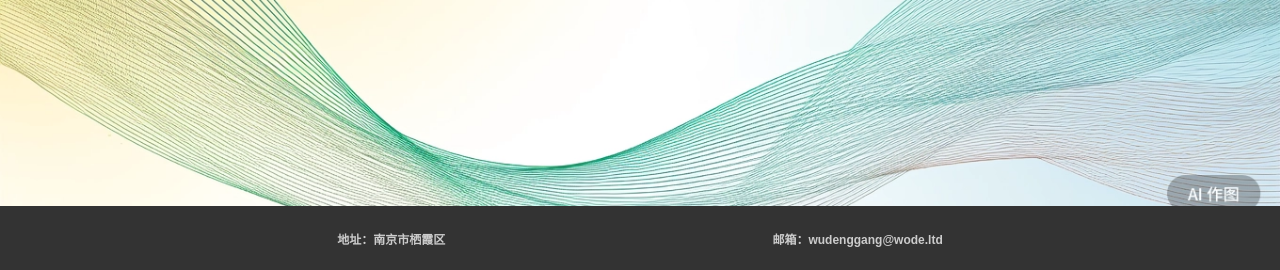
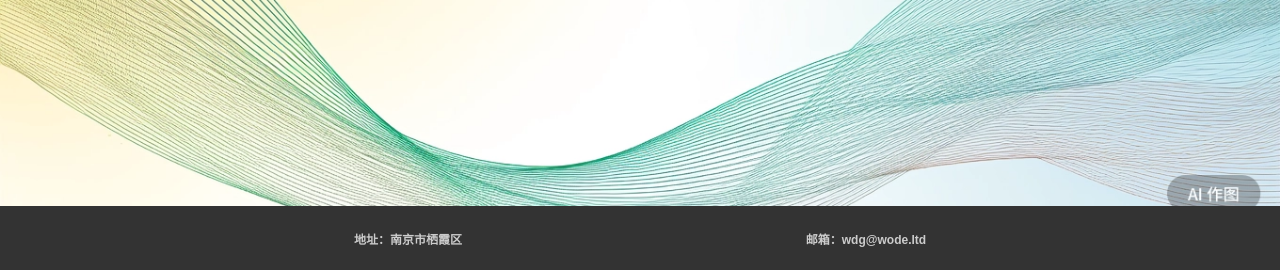
Before and after one commit to wudenggang/wudenggang.github.io, a plain HTML site: page index.html in a window 1280 px wide. Shown: the part 530-800 px from the top of the page. Drawn offline with Linux system fonts and the light colour scheme.

Commit message:
Update index.html

```diff
--- a/index.html
+++ b/index.html
@@ -75,7 +75,7 @@
         地址：南京市栖霞区
       </div>
       <div style="font-size: 12px; font-weight: bold; color: #ccc">
-        邮箱：wudenggang@wode.ltd
+        邮箱：wdg@wode.ltd
       </div>
     </div>
   </body>
```
